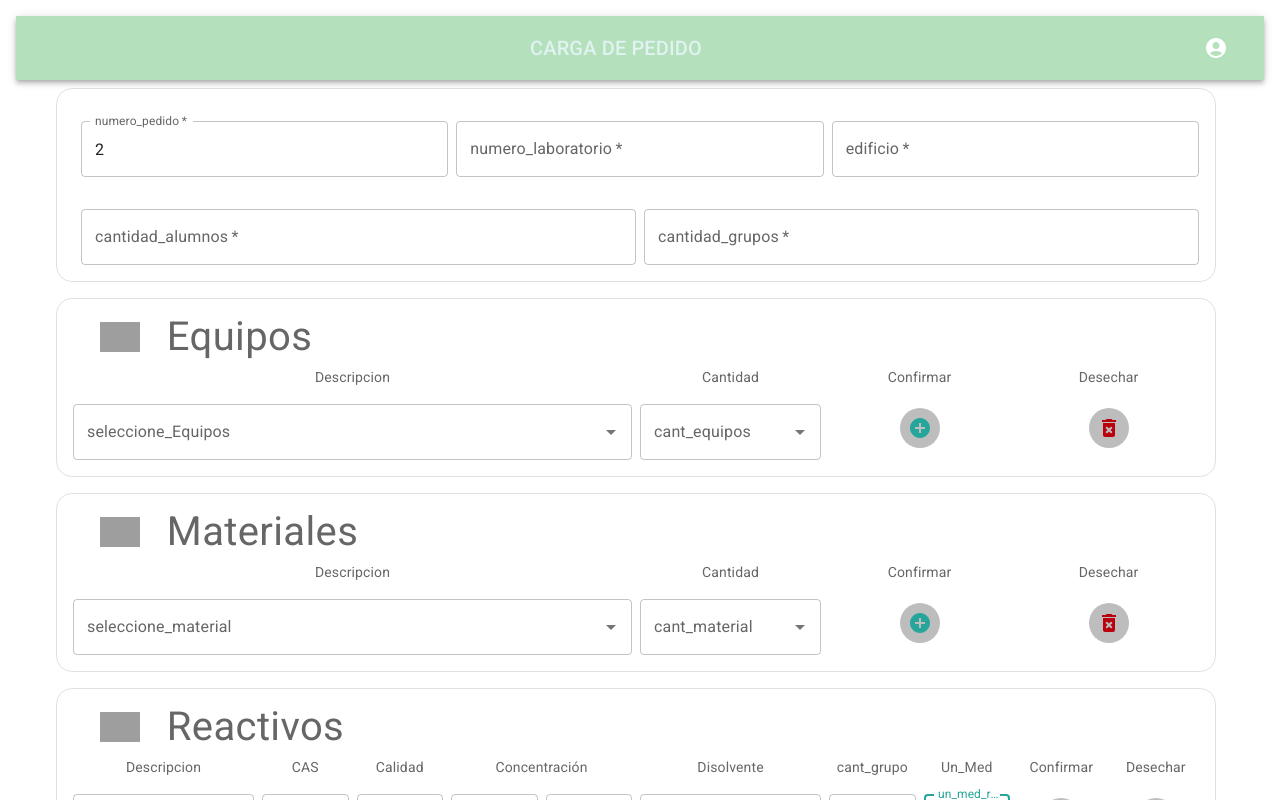
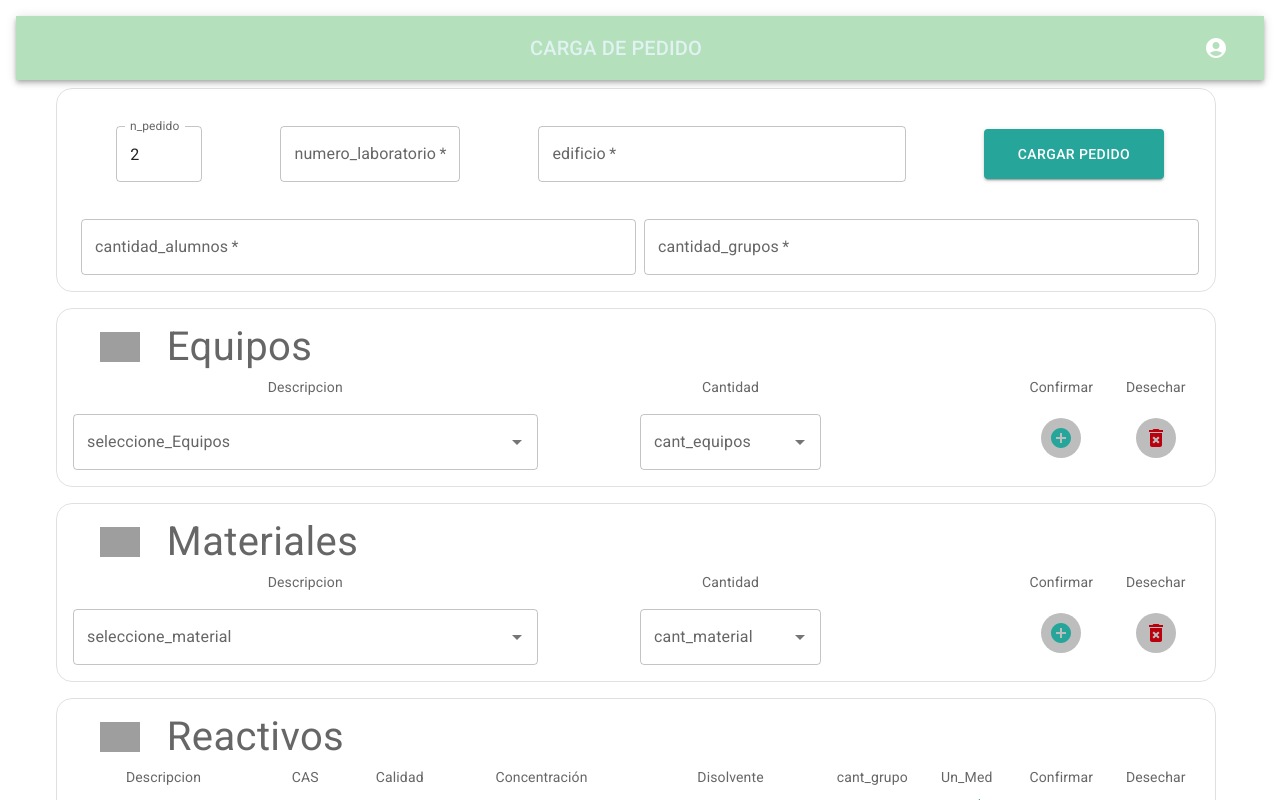
Before and after one commit to chamiamarillo/appLabFront, a React (Create React App) app: page /Docente/NuevoPedido in a window 1280 px wide. Shown: the top 800 px of the page. Built offline with nearby package versions, Linux system fonts and the light colour scheme; grey boxes are pictures that could not be loaded.

Commit message:
se coloco boton para volver a la página anterior

```diff
--- a/src/Components/Docente/NuevoPedido.jsx
+++ b/src/Components/Docente/NuevoPedido.jsx
@@ -27,6 +27,8 @@ import Autocomplete from '@mui/material/Autocomplete';
 
 import DeleteForeverIcon from '@mui/icons-material/DeleteForever';
 import InputLabel from '@mui/material/InputLabel';
+import { height } from '@mui/system';
+import { useNavigate } from 'react-router-dom';
 
 
 
@@ -36,9 +38,10 @@ import InputLabel from '@mui/material/InputLabel';
 
 
 
-export default function NuevoPedido() {
+export default function NuevoPedido({setNuevoPedido}) {
 //PRUEBA CODIGO
   const [cantEquipo, setCantEquipo] = React.useState('');
+  const navigate=useNavigate();
 
   const handleChange = (event) => {
     setCantEquipo(event.target.value);
@@ -123,21 +126,21 @@ const reactivos=[{label:"Alcohol etílico (96° uso medicinal)" ,cas:""},{label:
               borderColor: 'divider',paddingX:2,borderRadius:4,paddingY:1,marginBottom:3
             }}
             spacing={{ xs: 1, md: 1 }} columns={{ xs: 12  }}>
-             <Grid item xs={4}>
+             <Grid item xs={1}>
                 <TextField
                     margin="normal"
-                    required
+                    // required
                     fullWidth
-                    id="numero_pedido"
-                    label="numero_pedido"
-                    name="numero_pedido"
+                    id="n_pedido"
+                    label="n_pedido"
+                    name="n_pedido"
                     value={unpedido.numero_tp}
-                    autoComplete={"numero_pedido"}
+                    autoComplete={"n_pedido"}
                     autoFocus
                   />
 
               </Grid>
-              <Grid item xs={4}>
+              <Grid item xs={2}>
                 <TextField
                     margin="normal"
                     required
@@ -163,6 +166,21 @@ const reactivos=[{label:"Alcohol etílico (96° uso medicinal)" ,cas:""},{label:
                 autoFocus
               />
             </Grid>
+            <Grid item xs={2}>
+
+                <Button fullWidth
+                margin="normal"
+              variant="contained"
+              onClick={() => {
+          navigate('/Docente/Pedidos')
+          setNuevoPedido(false);
+
+        }}
+
+
+              sx={{ mt: 3, mb: 2 ,height:50}}>Cargar pedido</Button>
+
+              </Grid>
             <Grid item xs={6}>
 
 
@@ -224,22 +242,24 @@ const reactivos=[{label:"Alcohol etílico (96° uso medicinal)" ,cas:""},{label:
             <Grid container direction="row"
             justifyContent="start"
             alignItems="center"  spacing={{ xs: 1, md: 1 }} columns={{ xs: 12  }} >
-            <Grid  item xs={6} container justifyContent="center">
+            <Grid  item xs={5} container justifyContent="center">
             <Typography sx={{fontSize: 14 }}  color="text.secondary">
             Descripcion
             </Typography>
             </Grid>
+            <Grid  item xs={1} container justifyContent="center"/>
             <Grid  item xs={2} container justifyContent="center">
             <Typography sx={{fontSize: 14}}  color="text.secondary">
             Cantidad
             </Typography>
             </Grid>
-            <Grid  item xs={2} container justifyContent="center">
+            <Grid  item xs={2} container justifyContent="center"/>
+            <Grid  item xs={1} container justifyContent="center">
             <Typography sx={{fontSize: 14}} aria-label="simple table"  color="text.secondary">
             Confirmar
             </Typography>
             </Grid>
-            <Grid  item xs={2} container justifyContent="center">
+            <Grid  item xs={1} container justifyContent="center">
             <Typography sx={{fontSize: 14}}  color="text.secondary">
             Desechar
             </Typography>
@@ -249,7 +269,7 @@ const reactivos=[{label:"Alcohol etílico (96° uso medicinal)" ,cas:""},{label:
              <Grid container direction="row"
             justifyContent="start"
             alignItems="center"  spacing={{ xs: 1, md: 1 }} columns={{ xs: 12  }} >
-            <Grid  item xs={6} container justifyContent="start" >
+            <Grid  item xs={5} container justifyContent="start" >
             <Autocomplete
                                     disablePortal
                                     fullWidth
@@ -270,6 +290,7 @@ const reactivos=[{label:"Alcohol etílico (96° uso medicinal)" ,cas:""},{label:
                                        }}
                                        />
             </Grid>
+            <Grid  item xs={1} container justifyContent="center"/>
 
             <Grid  item xs={2} container justifyContent="center">
             <Autocomplete
@@ -295,12 +316,13 @@ const reactivos=[{label:"Alcohol etílico (96° uso medicinal)" ,cas:""},{label:
 
 
             </Grid>
-            <Grid  item xs={2} container justifyContent="center">
+            <Grid  item xs={2} container justifyContent="center"/>
+            <Grid  item xs={1} container justifyContent="center">
             <Avatar>
                                     <AddCircleIcon bgcolor={"secondary"} color={"primary"} />
                                     </Avatar>
             </Grid>
-            <Grid  item xs={2} container justifyContent="center">
+            <Grid  item xs={1} container justifyContent="center">
             <Avatar>
                                     <DeleteForeverIcon color={"rojo"} />
                                     </Avatar>
@@ -339,22 +361,24 @@ const reactivos=[{label:"Alcohol etílico (96° uso medicinal)" ,cas:""},{label:
             <Grid container direction="row"
             justifyContent="start"
             alignItems="center"  spacing={{ xs: 1, md: 1 }} columns={{ xs: 12  }} >
-            <Grid  item xs={6} container justifyContent="center">
+            <Grid  item xs={5} container justifyContent="center">
             <Typography sx={{fontSize: 14 }}  color="text.secondary">
             Descripcion
             </Typography>
             </Grid>
+            <Grid  item xs={1} container justifyContent="center"/>
             <Grid  item xs={2} container justifyContent="center">
             <Typography sx={{fontSize: 14}}  color="text.secondary">
             Cantidad
             </Typography>
             </Grid>
-            <Grid  item xs={2} container justifyContent="center">
+            <Grid  item xs={2} container justifyContent="center"/>
+            <Grid  item xs={1} container justifyContent="center">
             <Typography sx={{fontSize: 14}} aria-label="simple table"  color="text.secondary">
             Confirmar
             </Typography>
             </Grid>
-            <Grid  item xs={2} container justifyContent="center">
+            <Grid  item xs={1} container justifyContent="center">
             <Typography sx={{fontSize: 14}}  color="text.secondary">
             Desechar
             </Typography>
@@ -364,7 +388,7 @@ const reactivos=[{label:"Alcohol etílico (96° uso medicinal)" ,cas:""},{label:
              <Grid container direction="row"
             justifyContent="start"
             alignItems="center"  spacing={{ xs: 1, md: 1 }} columns={{ xs: 12  }} >
-            <Grid  item xs={6} container justifyContent="start" >
+            <Grid  item xs={5} container justifyContent="start" >
             <Autocomplete
                                     disablePortal
                                     fullWidth
@@ -386,7 +410,7 @@ const reactivos=[{label:"Alcohol etílico (96° uso medicinal)" ,cas:""},{label:
                                        }}
                                        />
             </Grid>
-
+            <Grid  item xs={1} container justifyContent="center"/>
             <Grid  item xs={2} container justifyContent="center">
             <Autocomplete
                                     disablePortal
@@ -411,12 +435,13 @@ const reactivos=[{label:"Alcohol etílico (96° uso medicinal)" ,cas:""},{label:
 
 
             </Grid>
-            <Grid  item xs={2} container justifyContent="center">
+            <Grid  item xs={2} container justifyContent="center"/>
+            <Grid  item xs={1} container justifyContent="center">
             <Avatar>
                                     <AddCircleIcon bgcolor={"secondary"} color={"primary"} />
                                     </Avatar>
             </Grid>
-            <Grid  item xs={2} container justifyContent="center">
+            <Grid  item xs={1} container justifyContent="center">
             <Avatar>
                                     <DeleteForeverIcon color={"rojo"} />
                                     </Avatar>
```
